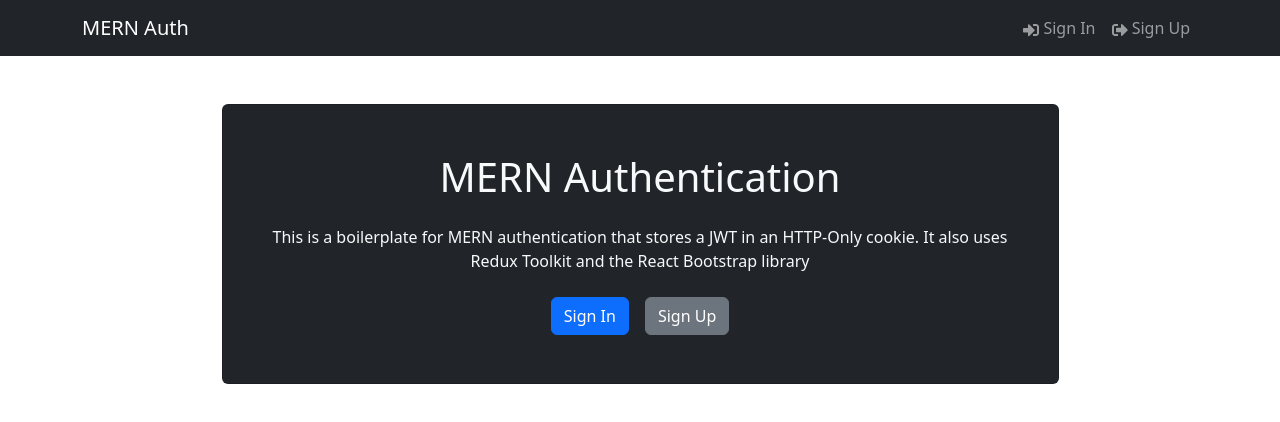
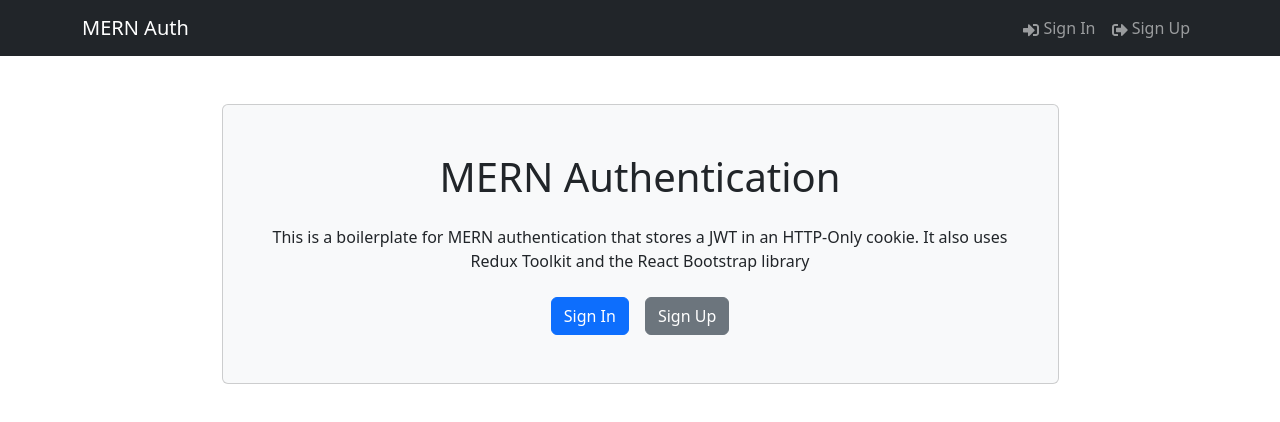
Before and after one commit to yasirshahid/mern-auth, a React (Vite) app in the folder frontend/: page / in a window 1280 px wide. Shown: the top 422 px of the page. Built offline with nearby package versions, Linux system fonts and the light colour scheme.

Commit message:
Update Hero color change

```diff
--- a/frontend/src/components/Hero.jsx
+++ b/frontend/src/components/Hero.jsx
@@ -4,9 +4,9 @@ const Hero = () => {
   return (
     <div className=' py-5'>
       <Container className='d-flex justify-content-center'>
-        <Card className='p-5 d-flex flex-column align-items-center hero-card bg-dark w-75'>
-          <h1 className='text-center mb-4 text-light'>MERN Authentication</h1>
-          <p className='text-center mb-4 text-light'>
+        <Card className='p-5 d-flex flex-column align-items-center hero-card bg-light w-75'>
+          <h1 className='text-center mb-4'>MERN Authentication</h1>
+          <p className='text-center mb-4'>
             This is a boilerplate for MERN authentication that stores a JWT in
             an HTTP-Only cookie. It also uses Redux Toolkit and the React
             Bootstrap library
```
